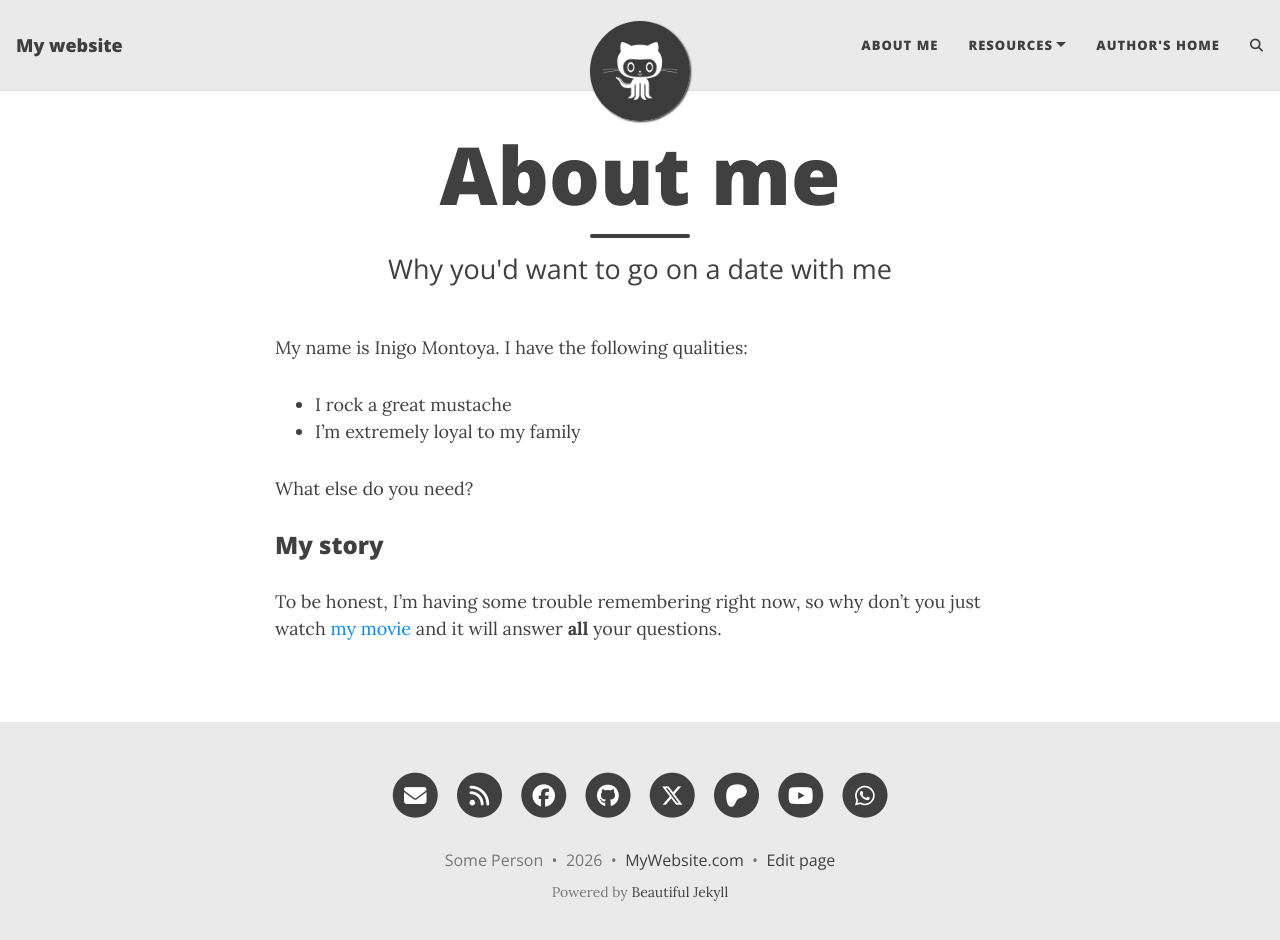
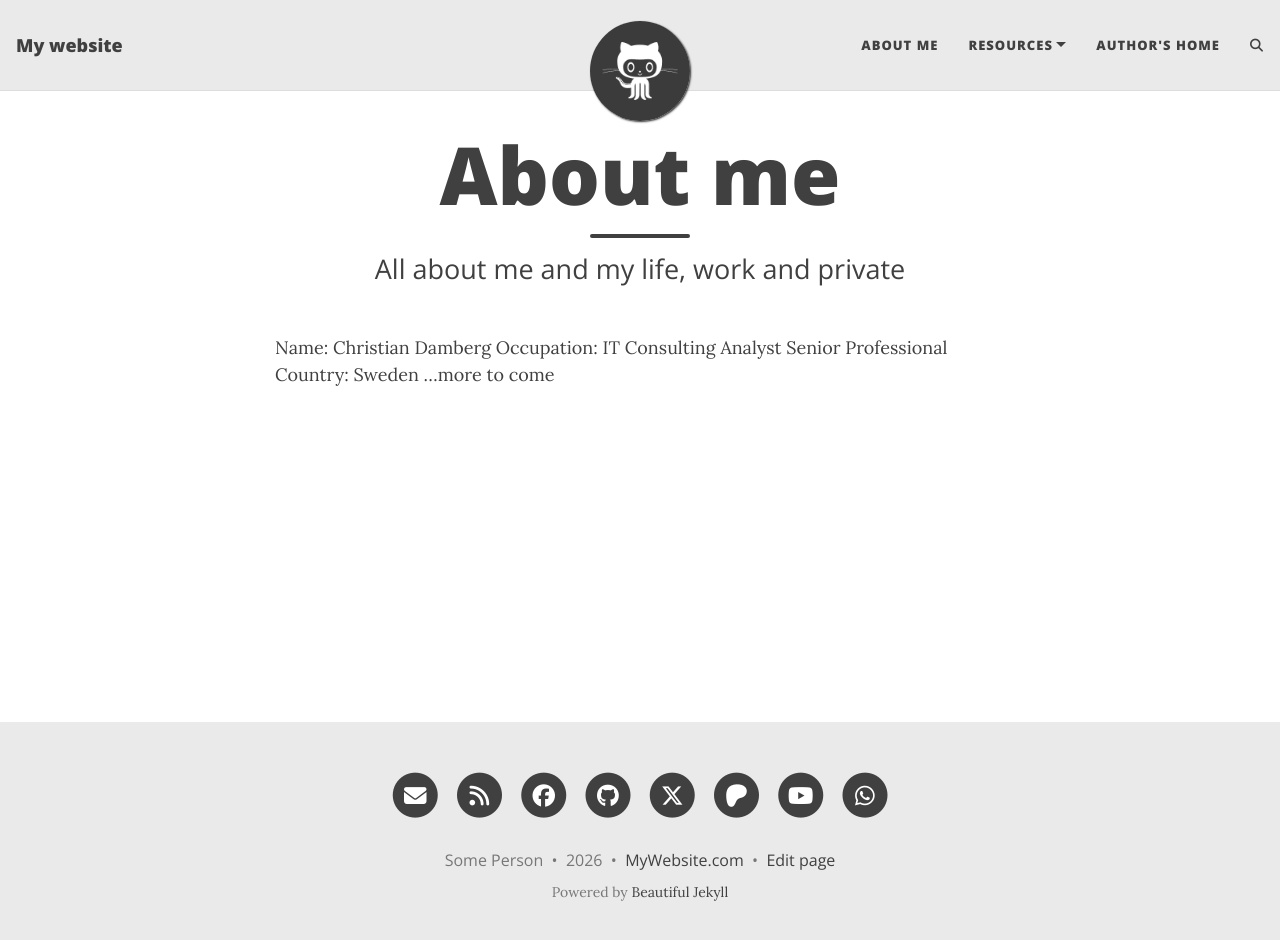
Before and after one commit to DambergC/dambergc.github.io, a Jekyll site: the page built from aboutme.md, in a window 1280 px wide and 953 px high. Shown: the top 940 px of the window. Built offline with Jekyll 4.4.1, drawn with Linux system fonts in a browser that asks for light colours; comment, search, counter and statistics services are not loaded.

Commit message:
Update aboutme.md

```diff
--- a/aboutme.md
+++ b/aboutme.md
@@ -1,16 +1,10 @@
 ---
 layout: page
 title: About me
-subtitle: Why you'd want to go on a date with me
+subtitle: All about me and my life, work and private
 ---
 
-My name is Inigo Montoya. I have the following qualities:
-
-- I rock a great mustache
-- I'm extremely loyal to my family
-
-What else do you need?
-
-### My story
-
-To be honest, I'm having some trouble remembering right now, so why don't you just watch [my movie](https://en.wikipedia.org/wiki/The_Princess_Bride_%28film%29) and it will answer **all** your questions.
+Name: Christian Damberg
+Occupation: IT Consulting Analyst Senior Professional
+Country: Sweden
+...more to come
```
